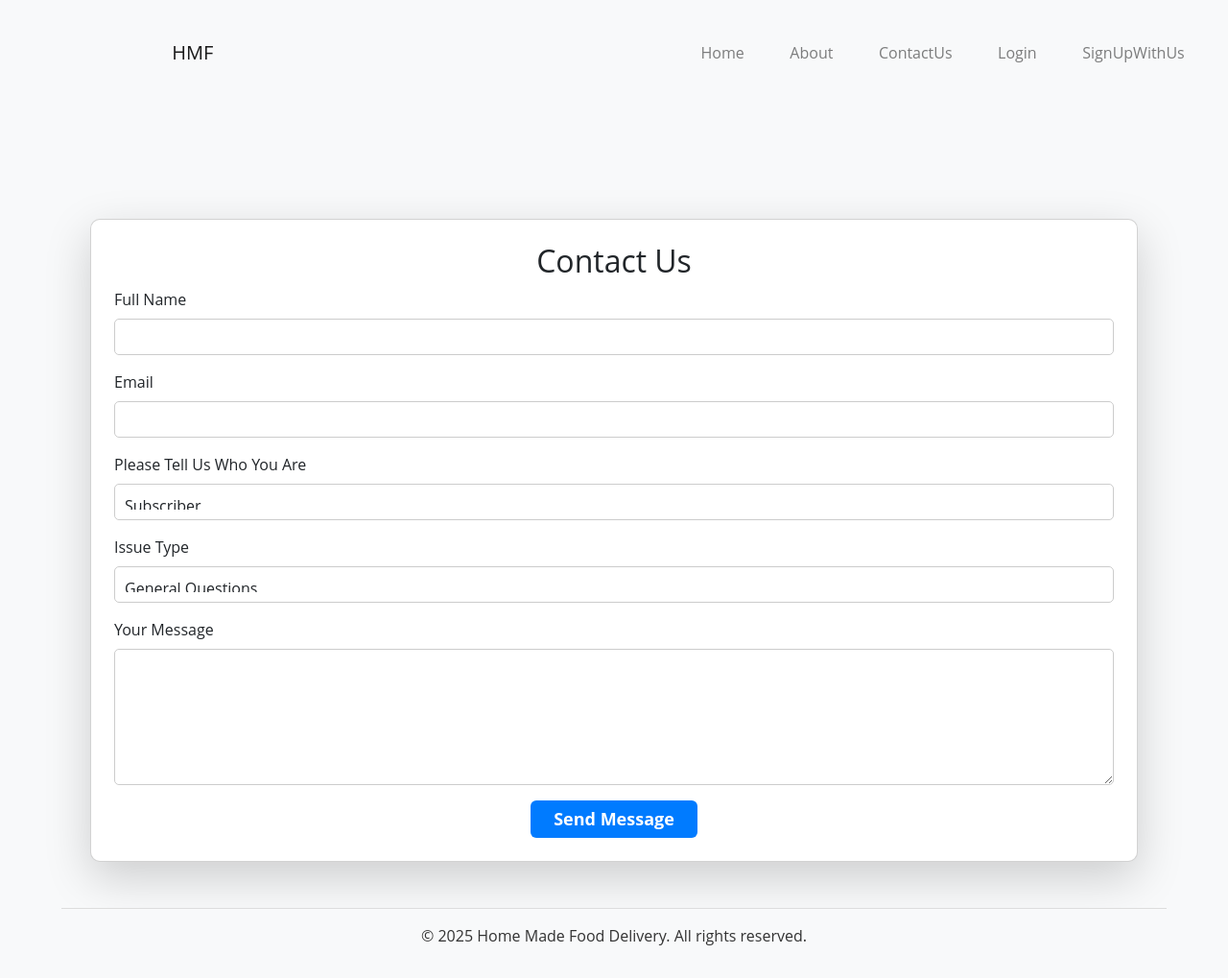
After one commit to prathameshdol196/HMF_Project, a Django app: page /contact/ in a window 1280 px wide. The commit adds this page. Shown: the whole page at 96% size. Run offline with Django 5.2, Linux system fonts and the light colour scheme; some libraries are stand-ins or nearby versions.

Commit message:
added contact form and page

```diff
--- a/foodapp/forms.py
+++ b/foodapp/forms.py
@@ -53,3 +53,24 @@ class FoodMakerProfileForm(forms.ModelForm):
             'website_url', 'specialized_cuisines', 'preparation_time',
             'business_name', 'address', 'phone_number', 'state', 'address'
         ]
+
+
+class ContactForm(forms.Form):
+    WHO_CHOICES = [
+        ('subscriber', 'Subscriber'),
+        ('want_to_join', 'Want to Join'),
+    ]
+
+    ISSUE_CHOICES = [
+        ('general', 'General Questions'),
+        ('website_issue', 'Website Issue'),
+        ('login_issue', 'Account Login Issue'),
+        ('billing_issue', 'Account Billing Issue'),
+        ('other', 'Other'),
+    ]
+
+    name = forms.CharField(max_length=255, widget=forms.TextInput(attrs={'class': 'form-control'}))
+    email = forms.EmailField(widget=forms.EmailInput(attrs={'class': 'form-control'}))
+    who_are_you = forms.ChoiceField(choices=WHO_CHOICES, widget=forms.Select(attrs={'class': 'form-control'}))
+    issue_type = forms.ChoiceField(choices=ISSUE_CHOICES, widget=forms.Select(attrs={'class': 'form-control'}))
+    message = forms.CharField(widget=forms.Textarea(attrs={'class': 'form-control', 'rows': 5}))
--- a/foodapp/templates/base.html
+++ b/foodapp/templates/base.html
@@ -27,8 +27,9 @@
                         <a class="nav-link" href="{% url 'about' %}">About</a>
                     </li>
                     <li class="nav-item">
-                        <a class="nav-link" href="/contact">Contact</a>
+                        <a class="nav-link" href="{% url 'contact_us' %}">ContactUs</a>
                     </li>
+
                     {% if user.is_authenticated %}
                         {% if user.role == 'FoodMaker' %}
                             <li class="nav-item {% if request.path == '/dashboard/foodmaker/' %}active{% endif %}">
--- /dev/null
+++ b/foodapp/templates/contact_us.html
@@ -0,0 +1,73 @@
+{% extends 'base.html' %}
+{% block content %}
+
+<div class="container mt-5">
+    <div class="card p-4 shadow-lg">
+        <h2 class="text-center">Contact Us</h2>
+
+        {% if messages %}
+            {% for message in messages %}
+                <div class="alert alert-success alert-dismissible fade show" role="alert">
+                    {{ message }}
+                    <button type="button" class="btn-close" data-bs-dismiss="alert" aria-label="Close"></button>
+                </div>
+            {% endfor %}
+        {% endif %}
+
+        <form method="POST">
+            {% csrf_token %}
+
+            <div class="mb-3">
+                <label for="{{ form.name.id_for_label }}" class="form-label">Full Name</label>
+                {{ form.name }}
+            </div>
+
+            <div class="mb-3">
+                <label for="{{ form.email.id_for_label }}" class="form-label">Email</label>
+                {{ form.email }}
+            </div>
+
+            <div class="mb-3">
+                <label for="{{ form.who_are_you.id_for_label }}" class="form-label">Please Tell Us Who You Are</label>
+                {{ form.who_are_you }}
+            </div>
+
+            <div class="mb-3">
+                <label for="{{ form.issue_type.id_for_label }}" class="form-label">Issue Type</label>
+                {{ form.issue_type }}
+            </div>
+
+            <div class="mb-3">
+                <label for="{{ form.message.id_for_label }}" class="form-label">Your Message</label>
+                {{ form.message }}
+            </div>
+
+            <div class="text-center">
+                <button type="submit" class="btn btn-primary px-4">Send Message</button>
+            </div>
+        </form>
+    </div>
+</div>
+
+<style>
+    .form-control {
+        width: 100%;
+        padding: 10px;
+        border-radius: 5px;
+        border: 1px solid #ccc;
+    }
+    .btn-primary {
+        background-color: #007bff;
+        border: none;
+        font-size: 18px;
+        font-weight: bold;
+    }
+    .btn-primary:hover {
+        background-color: #0056b3;
+    }
+    .card {
+        border-radius: 10px;
+    }
+</style>
+
+{% endblock %}
--- a/foodapp/urls.py
+++ b/foodapp/urls.py
@@ -13,6 +13,7 @@ urlpatterns = [
 
     path('about/', views.about, name='about'),
 
+    path('contact/', views.contact_us, name='contact_us'),
 
     path('register/', views.register, name='register'),  # Main registration page
     path('register/foodmaker/', views.register_foodmaker, name='register_foodmaker'),
--- a/foodapp/views.py
+++ b/foodapp/views.py
@@ -498,6 +498,38 @@ def delete_business_card(request):
     return redirect('foodmaker_dashboard')
 
 
+from .forms import ContactForm
+def contact_us(request):
+    if request.method == 'POST':
+        form = ContactForm(request.POST)
+        if form.is_valid():
+            # Get form data
+            name = form.cleaned_data['name']
+            email = form.cleaned_data['email']
+            who_are_you = form.cleaned_data['who_are_you']
+            issue_type = form.cleaned_data['issue_type']
+            message = form.cleaned_data['message']
+
+            # Send email
+            send_mail(
+                subject=f"New Contact Form Submission: {issue_type}",
+                message=f"Name: {name}\nEmail: {email}\n"
+                        f"Who: {who_are_you}\n"
+                        f"Issue: {issue_type}\n"
+                        f"Message:\n{message}",
+                from_email='your_email@gmail.com',
+                recipient_list=['your_email@gmail.com'],  # Change this to your email
+                fail_silently=False,
+            )
+
+            messages.success(request, "Your message has been sent successfully!")
+            return redirect('contact_us')
+
+    else:
+        form = ContactForm()
+
+    return render(request, 'contact_us.html', {'form': form})
+
 '''from django.http import JsonResponse
 from django.contrib import messages
 from decimal import Decimal
```
Also changed, not shown: foodapp/templates/home.html (+4 -7 lines), hmf/settings.py (+11 -0 lines), db.sqlite3.
